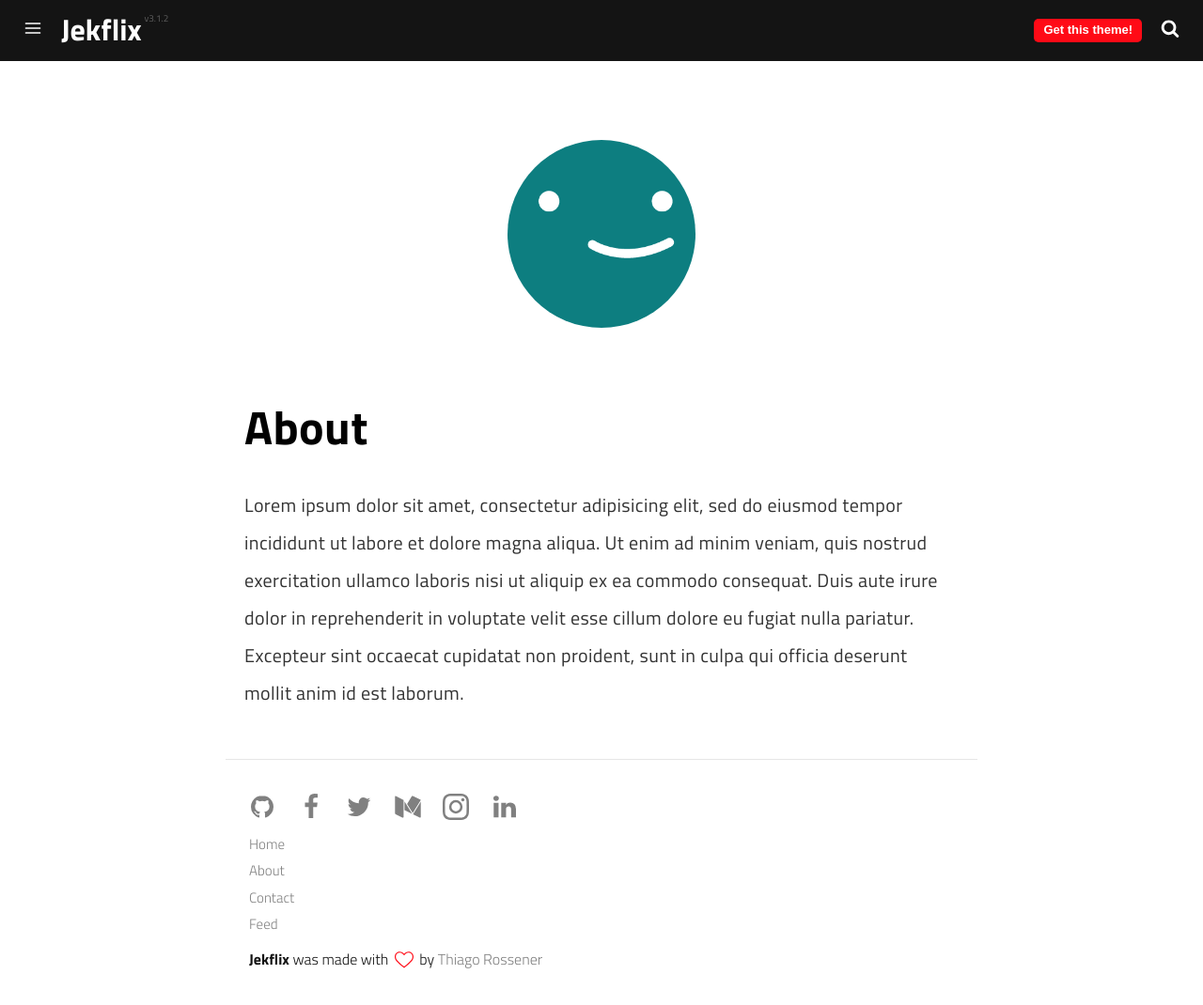
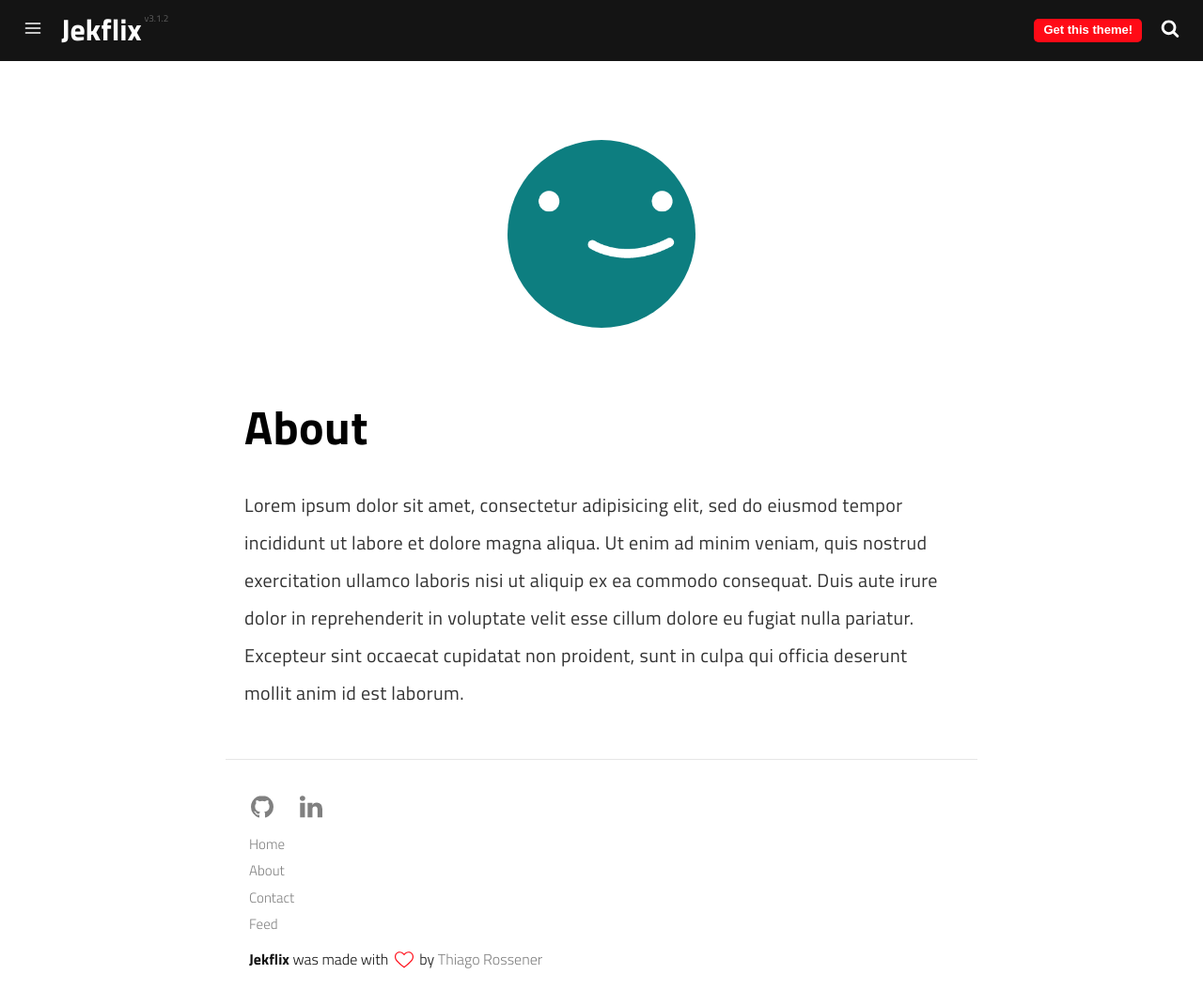
Before and after one commit to VijaikumarSVK/VijaikumarSVK.github.io, a Jekyll site: the page built from pages/about.md, in a window 1280 px wide and 1070 px high. Shown: the whole window at 94% size. Built offline with Jekyll 4.4.1, drawn with Linux system fonts in a browser that asks for light colours; a script that is not in the unit is left out.

Commit message:
footer chage

```diff
--- a/_includes/footer.html
+++ b/_includes/footer.html
@@ -5,7 +5,7 @@
           <svg><use xlink:href="#icon-github"></use></svg>
         </a>
       {% endif %}
-      {% if site.facebook_username %}
+      <!-- {% if site.facebook_username %}
         <a href="https://www.facebook.com/{{ site.facebook_username }}" title="Facebook">
           <svg><use xlink:href="#icon-facebook"></use></svg>
         </a>
@@ -23,7 +23,7 @@
       {% if site.instagram_username %}
         <a href="https://www.instagram.com/{{ site.instagram_username }}" title="Instagram">
           <svg><use xlink:href="#icon-instagram"></use></svg>
-        </a>
+        </a> -->
       {% endif %}
       {% if site.linkedin_username %}
         <a href="https://www.linkedin.com/in/{{ site.linkedin_username }}" title="LinkedIn">
```
